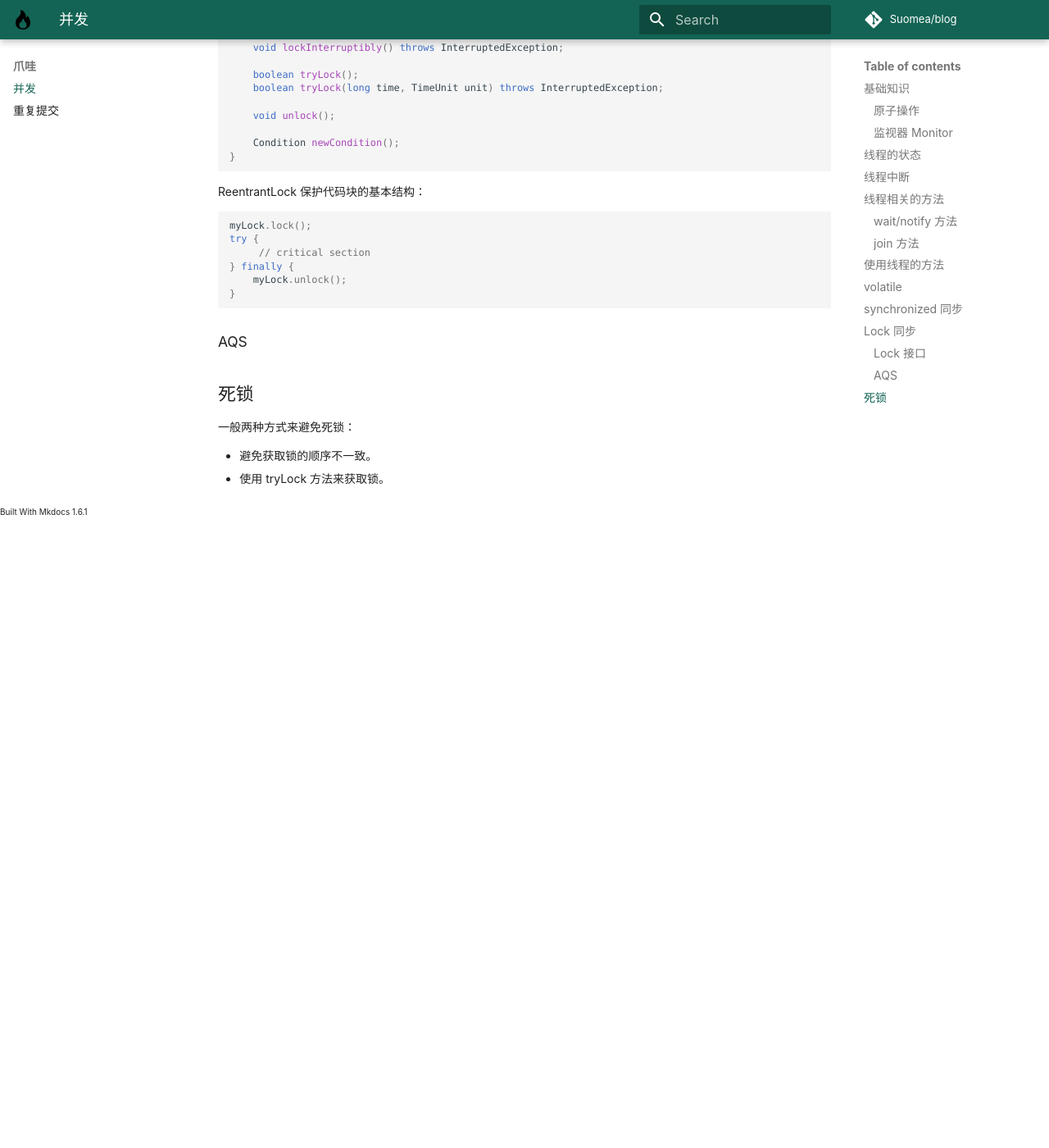
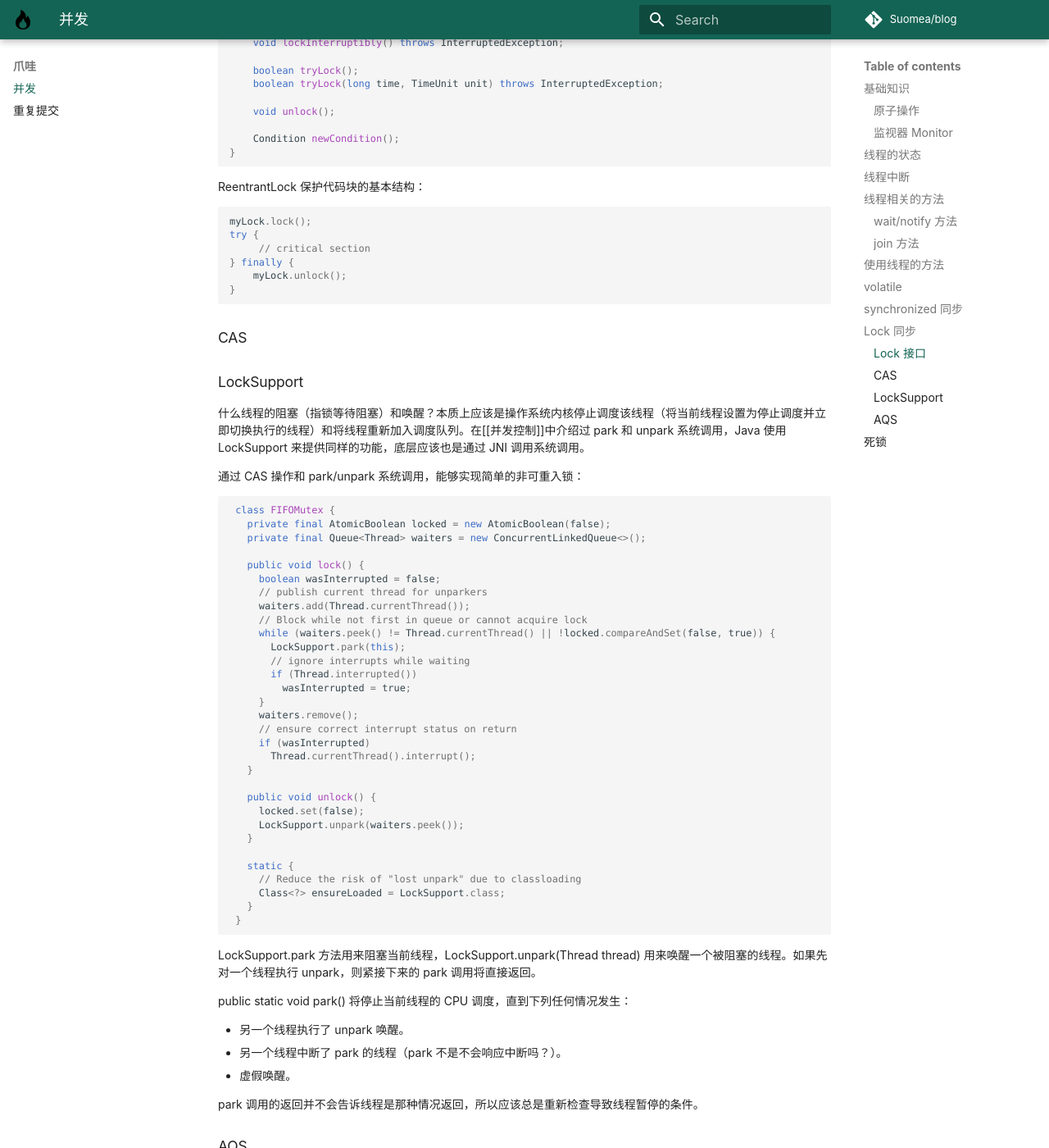
Before and after one commit to Suomea/blog, an MkDocs documentation site: the page built from docs/Java/并发.md, in a window 1280 px wide and 1400 px high, scrolled down 8195 px. Shown: the whole window at 82% size. Built offline with MkDocs 1.6.1 and Material for MkDocs 9.7.7, drawn with Linux system fonts in a browser that asks for light colours; some web fonts are replaced; comment, search, counter and statistics services are not loaded; before the commit the page ends 8825 px from its top, so only the background shows below that.

Commit message:
更新 Java 笔记。

````diff
--- a/docs/Java/并发.md
+++ b/docs/Java/并发.md
@@ -21,12 +21,12 @@ Java 每个对象都有一个监视器（monitor），监视器相当于锁。
 监视器用来实现语法层面的锁 synchronized，由 JVM 处理锁的获取，等待队列。ReentrantLock 为 API 层面的锁，Java 提供了 CAS、LockSupport 和 AQS 来支持 ReentrantLock，来实现更强大的锁。AQS 内部通过成员变量来维护锁的状态、等待队列等信息。
 ## 线程的状态
 
-- `New` 新建的线程还没有开始执行。
-- `Runnable` 可运行，已经在运行或者可以运行但是还没有获得 CPU 时间。
-- `Blocked` 阻塞，在等待锁。
-- `Waiting` 等待，Object.wait、Thread.join 不指定时间、 LockSupport.park 不指定时间，都会让线程处于该状态。该状态该在等待另一个线程的特定行为，比如 Object.notify/notifyAll、另一个线程结束、另一个线程 unpark 调用。 条件变量和信号量也会让线程处于该状态。
-- `Timed waiting` 计时等待，指定指定的时间，Thread.sleep、Thread.join 指定时间、LockSupport.park 指定时间。
-- `Terminated` 终止，线程执行完毕。
+- **New** 新建的线程还没有开始执行。
+- **Runnable** 可运行，已经在运行或者可以运行但是还没有获得 CPU 时间。
+- **Blocked** 阻塞，在等待锁。
+- **Waiting** 等待，Object.wait、Thread.join 不指定时间、 LockSupport.park 不指定时间，都会让线程处于该状态。该状态该在等待另一个线程的特定行为，比如 Object.notify/notifyAll、另一个线程结束、另一个线程 unpark 调用。 条件变量和信号量也会让线程处于该状态。
+- **Timed waiting** 计时等待，指定指定的时间，Thread.sleep、Thread.join 指定时间、LockSupport.park 指定时间。
+- **Terminated** 终止，线程执行完毕。
 
 获取线程状态示例代码：
 ```c
@@ -405,6 +405,57 @@ try {
 }
 ```
 
+### CAS
+
+
+### LockSupport
+什么线程的阻塞（指锁等待阻塞）和唤醒？本质上应该是操作系统内核停止调度该线程（将当前线程设置为停止调度并立即切换执行的线程）和将线程重新加入调度队列。在[[并发控制]]中介绍过 park 和 unpark 系统调用，Java 使用 LockSupport 来提供同样的功能，底层应该也是通过 JNI 调用系统调用。
+
+通过 CAS 操作和 park/unpark 系统调用，能够实现简单的非可重入锁：
+```java
+ class FIFOMutex {
+   private final AtomicBoolean locked = new AtomicBoolean(false);
+   private final Queue<Thread> waiters = new ConcurrentLinkedQueue<>();
+
+   public void lock() {
+     boolean wasInterrupted = false;
+     // publish current thread for unparkers
+     waiters.add(Thread.currentThread());
+     // Block while not first in queue or cannot acquire lock
+     while (waiters.peek() != Thread.currentThread() || !locked.compareAndSet(false, true)) {
+       LockSupport.park(this);
+       // ignore interrupts while waiting
+       if (Thread.interrupted())
+         wasInterrupted = true;
+     }
+     waiters.remove();
+     // ensure correct interrupt status on return
+     if (wasInterrupted)
+       Thread.currentThread().interrupt();
+   }
+
+   public void unlock() {
+     locked.set(false);
+     LockSupport.unpark(waiters.peek());
+   }
+
+   static {
+     // Reduce the risk of "lost unpark" due to classloading
+     Class<?> ensureLoaded = LockSupport.class;
+   }
+ }
+```
+
+
+LockSupport.park 方法用来阻塞当前线程，LockSupport.unpark(Thread thread) 用来唤醒一个被阻塞的线程。如果先对一个线程执行 unpark，则紧接下来的 park 调用将直接返回。
+
+public static void park() 将停止当前线程的 CPU 调度，直到下列任何情况发生：
+
+- 另一个线程执行了 unpark 唤醒。
+- 另一个线程中断了 park 的线程（park 不是不会响应中断吗？）。
+- 虚假唤醒。
+
+park 调用的返回并不会告诉线程是那种情况返回，所以应该总是重新检查导致线程暂停的条件。
 ### AQS
 
 ## 死锁
````
Also changed, not shown: 1 other file.
